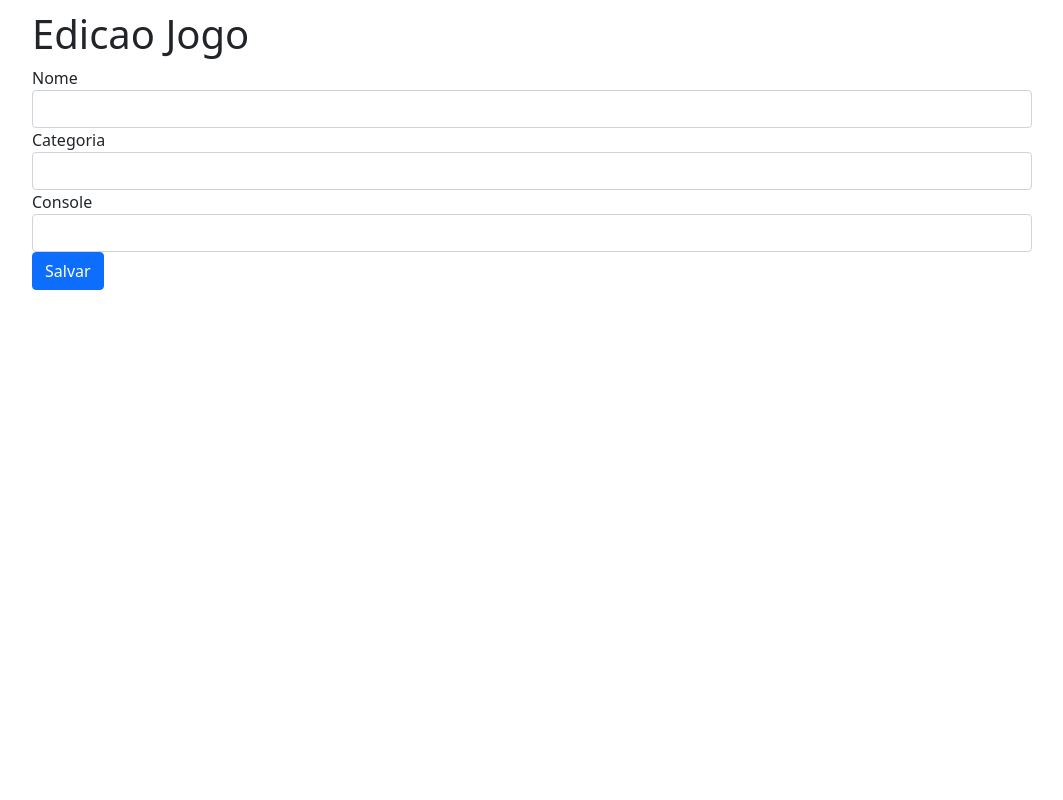
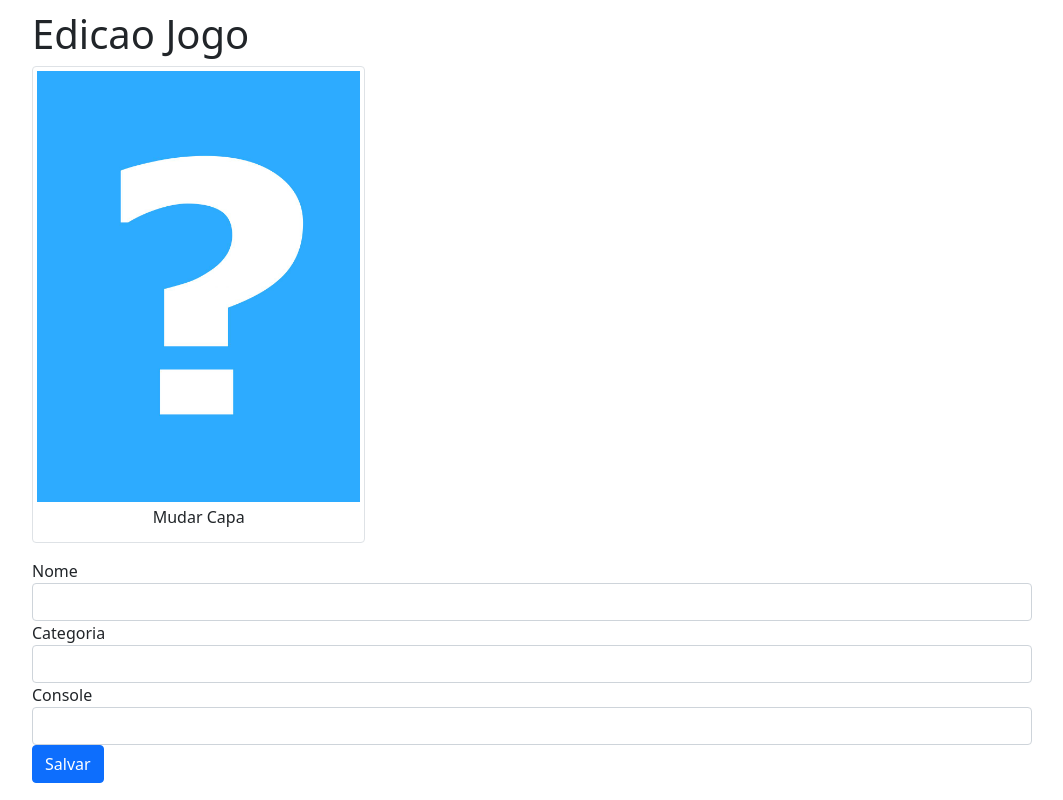
Before and after one commit to rodrigguis/jogo-teca, a Flask app: page /editar/1 in a window 1280 px wide. Shown: the whole page, without its empty margins (108-1171 px from the left). Run offline with Flask 3, Linux system fonts and the light colour scheme; the visitor is signed in with stand-in values (Sample User, id 1); some libraries are stand-ins or nearby versions.

Commit message:
feat: add feat update image

```diff
--- /dev/null
+++ b/helpers.py
@@ -0,0 +1,11 @@
+import os
+from app import app
+
+def recupera_imagem(id):
+    """ Method page recupera """
+
+    for nome_arquivo in os.listdir(app.config['UPLOAD_PATH']):
+        if f'capa{id}.jpg' == nome_arquivo:
+            return nome_arquivo
+
+    return 'capa_padrao.jpg'
--- a/templates/editar.html
+++ b/templates/editar.html
@@ -1,6 +1,17 @@
 {% extends "template.html" %}
 {% block conteudo %}
       <form action="{{ url_for('atualizar') }}" method="post">
+
+      <figure class="img-thumbnail col-md-4">
+          <img alt="capa" class="img-fluid" src="{{ url_for('imagem', nome_arquivo=capa_jogo) }}">
+          <figcaption>
+              <label class="fileContainer">
+                  Mudar Capa
+                  <input type="file" name="arquivo" accept=".jpg">
+              </label>
+          </figcaption>
+      </figure>
+
         <fieldset>
           <input type="hidden" name="id" value="{{ jogo.id }}">
           <div class="form-group">
--- a/views.py
+++ b/views.py
@@ -1,10 +1,9 @@
 """ Modulo Views """
 
 from flask import render_template, request, redirect, session, flash, url_for, send_from_directory
-
-import config
 from app import app, db
 from models import Jogos, Usuarios
+from helpers import recupera_imagem
 
 @app.route('/')
 def index():
@@ -95,12 +94,13 @@ def editar(id):
         return redirect(url_for('login', proxima=url_for('editar', id=id)))
 
     jogo = Jogos.query.filter_by(id=id).first()
+    capa_jogo = recupera_imagem(id)
 
-    return render_template('editar.html', titulo='Edicao Jogo', jogo=jogo)
+    return render_template('editar.html', titulo='Edicao Jogo', jogo=jogo, capa_jogo=capa_jogo)
 
 
 @app.route('/atualizar', methods=['POST',])
-def autalizar():
+def atualizar():
     """ Method page atualizar """
 
     jogo = Jogos.query.filter_by(id=request.form['id']).first()
@@ -110,6 +110,10 @@ def autalizar():
 
     db.session.add(jogo)
     db.session.commit()
+
+    arquivo = request.files['arquivo']
+    upload_path = app.config['UPLOAD_PATH']
+    arquivo.save(f'{upload_path}/capa{jogo.id}.jpg')
 
     return redirect(url_for('index'))
 
```
Also changed, not shown: 1 other file.
